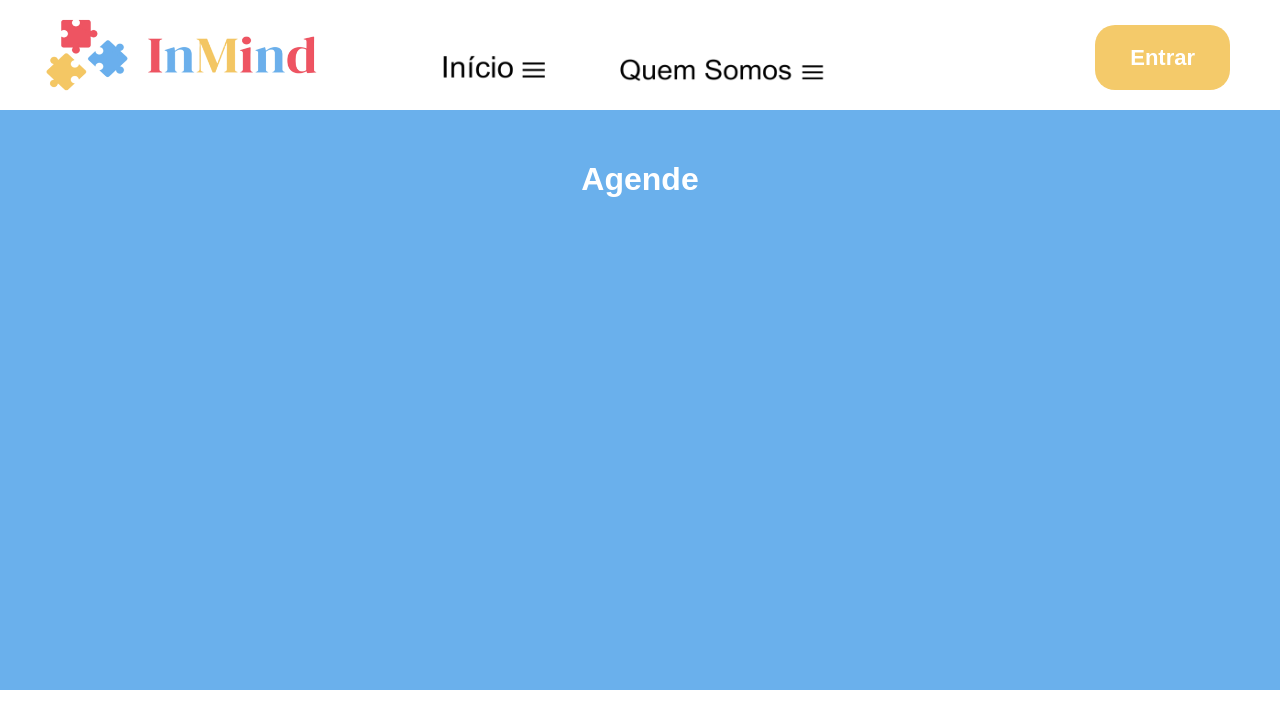
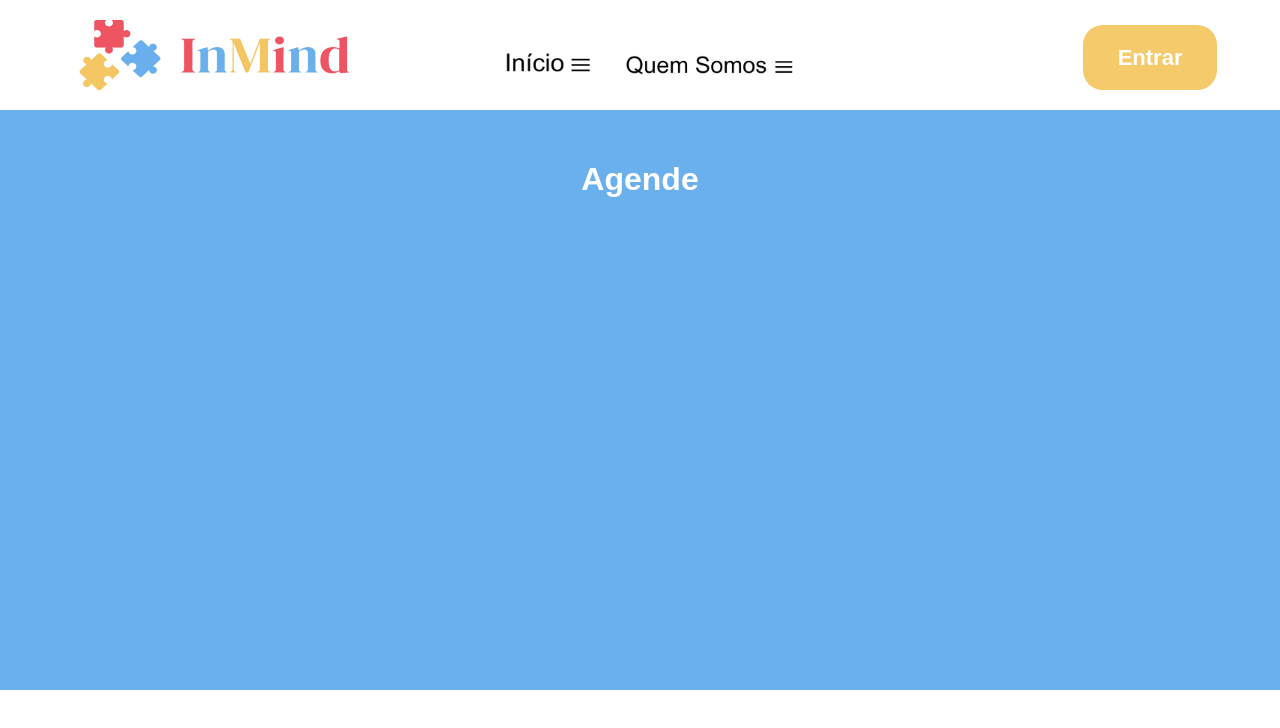
Before and after one commit to Raekwon-Onirele/inmind, a React (Create React App) app: page / in a window 1280 px wide. Shown: the top 728 px of the page. Built offline with nearby package versions, Linux system fonts and the light colour scheme.

Commit message:
Alterações nos Botões

```diff
--- a/src/pages/Home.css
+++ b/src/pages/Home.css
@@ -1,5 +1,6 @@
 .nav-bar {
   display: flex;
+  justify-content: space-around;
   position: fixed;
   top: 0;
   left: 0;
@@ -11,118 +12,13 @@
 
 .imgInMind {
   margin-top: -50px;
-  margin-left: -10px;
+  margin-left: -120px;
   width: 400px;
   height: 210px;
 }
 
-.menu {
-  display: flex;
-  margin: 10px auto auto 0px;
-}
-
-.menuButtonInicio {
-  display: flex;
-  cursor: pointer;
-  z-index: 10;
-  font-size: x-large;
-}
-
-.menu-dropdown-inicio {
-  position: absolute;
-  width: 300px;
-  margin: 80px 0px 0px 50px;
-  background-color: #f4cb6ab7;
-  box-shadow: 0px 4px 5px rgba(0, 0, 0, 0.1);
-  max-height: 0;
-  overflow: hidden;
-  transition: max-height 0.3s ease-in-out;
-}
-
-.menu-dropdown-inicio.open{
-  max-height: 100px;
-}
-
-.menu-dropdown-inicio ul {
-  list-style: none;
-  padding: 0;
-  margin: 0px;
-}
-
-.menu-dropdown-inicio li a{
-  display: flex;
-  padding: 10px 10px;
-  text-decoration: none;
-  color: white;
-  font-size: large;
-
-}
-
-.menu-dropdown-inicio li a:hover {
-  background-color: #f4cb6acb;
-}
-
-.menuButtonQuemSomos {
-  display: flex;
-  cursor: pointer;
-  z-index: 10;
-  font-size: x-large;
-}
-
-.menu-dropdown-quem-somos {
-  position: absolute;
-  width: 300px;
-  margin: 80px 0px 0px 230px;
-  background-color: #f4cb6ab7;
-  box-shadow: 0px 4px 5px rgba(0, 0, 0, 0.1);
-  max-height: 0;
-  overflow: hidden;
-  transition: max-height 0.3s ease-in-out;
-}
-
-.menu-dropdown-quem-somos.open{
-  max-height: 100px;
-}
-
-.menu-dropdown-quem-somos ul {
-  list-style: none;
-  padding: 0;
-  margin: 0px;
-}
-
-.menu-dropdown-quem-somos li a{
-  display: flex;
-  padding: 10px 10px;
-  text-decoration: none;
-  color: white;
-  font-size: large;
-
-}
-
-.menu-dropdown-quem-somos li a:hover {
-  background-color: #f4cb6acb;
-}
-
-
-.textMenu {
-  text-decoration: none;
-  color: black;
-  font-size: 22px;
-  font-weight: 500;
-}
-
-.imgInicioHome {
-  width: 220px;
-  height: 120px;
-}
-
-.imgInicioArrow {
-  width: 220px;
-  height: 120px;
-}
-
 .buttonEnter{
-    margin: 45px 50px 0px 0px;
+    margin: 45px -80px 0px 0px;
 }
 
 .body {
--- a/src/pages/Home.jsx
+++ b/src/pages/Home.jsx
@@ -1,29 +1,10 @@
 import React, { useState } from "react";
 import imgInMind from "../assets/InMind_page-0001.png";
-import imgInicioArrow from "../assets/logo-inicio-seta.png";
-import imgInicioHome from "../assets/logo-inicio-hamburguer.png";
-import imgQuemSomosArrow from "../assets/logo-quemsomos-arrow.png";
-import imgQuemSomosHome from "../assets/logo-quemsomos-home.png";
+import ButtonsHome from "./buttons-home/ButtonsHome";
 import ButtonEnter from "../components/ButtonEnter";
 import styles from "./Home.css";
 
 const Home = () => {
-  {
-    /* Função para do Menu Início */
-  }
-  const [isOpenInicio, setIsOpenInicio] = useState(false);
-  const ToggleMenuInicio = () => {
-    setIsOpenInicio(!isOpenInicio);
-  };
-
-  {
-    /* Função para do Menu Quem Somos */
-  }
-  const [isOpenQuemSomos, setIsOpenQuemSomos] = useState(false);
-  const ToggleMenuQuemSomos = () => {
-    setIsOpenQuemSomos(!isOpenQuemSomos);
-  };
-
   return (
     <div>
       {/* Nav-Bar da página */}
@@ -31,67 +12,8 @@ const Home = () => {
         {/* Logo da marca no Nav-bar */}
         <img src={imgInMind} alt="Foto da logo" className="imgInMind" />
 
-        {/* Barra menu Início e Quem Somos */}
-        <div className="menu">
-          {/* Menu Início */}
-          <div className="menuButtonInicio" onClick={ToggleMenuInicio}>
-            {isOpenInicio ? (
-              <img
-                src={imgInicioArrow}
-                alt="logo inicio seta"
-                className="imgInicioArrow"
-              />
-            ) : (
-              <img
-                src={imgInicioHome}
-                alt="logo inicio home"
-                className="imgInicioHome"
-              />
-            )}
-          </div>
-          <div className={`menu-dropdown-inicio ${isOpenInicio ? "open" : ""}`}>
-            <ul>
-              <li>
-                <a href="a">Agende Sua Consulta</a>
-              </li>
-              <li>
-                <a href="a">Nosso Whatsapp</a>
-              </li>
-            </ul>
-          </div>
+        <ButtonsHome />
 
-          {/* Menu Quem Somos */}
-
-          <div className="menuButtonQuemSomos" onClick={ToggleMenuQuemSomos}>
-            {isOpenQuemSomos ? (
-              <img
-                src={imgQuemSomosArrow}
-                alt="logo inicio seta"
-                className="imgInicioArrow"
-              />
-            ) : (
-              <img
-                src={imgQuemSomosHome}
-                alt="logo inicio home"
-                className="imgInicioHome"
-              />
-            )}
-          </div>
-          <div
-            className={`menu-dropdown-quem-somos ${
-              isOpenQuemSomos ? "open" : ""
-            }`}
-          >
-            <ul>
-              <li>
-                <a href="a">Quem Somos</a>
-              </li>
-              <li>
-                <a href="a">Missão, Valores, Abordagem</a>
-              </li>
-            </ul>
-          </div>
-        </div>
         <ButtonEnter className="buttonEnter" />
       </nav>
       {/* Nav-Bar da página */}
--- /dev/null
+++ b/src/pages/buttons-home/ButtonsHome.css
@@ -0,0 +1,10 @@
+.buttonsMenu {
+    display: flex;
+    margin: 15px 0px 0px -220px;
+}
+
+.imgInicioArrow, .imgInicioHome {
+    width: 180px;
+    height: 100px;
+    margin-left: -25px;
+}
--- /dev/null
+++ b/src/pages/buttons-home/ButtonsHome.jsx
@@ -0,0 +1,33 @@
+import React, { useState } from "react";
+import ButtonInicio from "./buttons/MenuInicio";
+import ButtonQuemSomos from "./buttons/MenuQuemSomos";
+import styles from "./ButtonsHome.css"
+
+const ButtonInicioA = "Button-Inicio";
+const ButtonQuemSomosB = "Button-QuemSomos";
+const Nenhum = null;
+
+const ButtonsHome = () => {
+  const [menuAberto, setMenuAberto] = useState(Nenhum);
+  const toggleMenu = (menuId) => {
+    setMenuAberto(menuAberto === menuId ? Nenhum : menuId);
+  }
+
+  return (
+    <div className="buttonsMenu">
+      <ButtonInicio
+        menuId = {ButtonInicioA}
+        isOpen = {menuAberto === ButtonInicioA}
+        onToggle = {toggleMenu}
+      />
+      <ButtonQuemSomos
+        menuId = {ButtonQuemSomosB}
+        isOpen = {menuAberto === ButtonQuemSomosB}
+        onToggle = {toggleMenu}
+      />
+    </div>
+  )
+
+};
+
+export default ButtonsHome;
--- a/src/components/MenuQuemSomos.css
+++ b/src/pages/buttons-home/buttons/MenuInicio.css
@@ -1,14 +1,14 @@
-.menuButtonQuemSomos {
-  display: flex;
+
+.menuButtonInicio {
   cursor: pointer;
   z-index: 10;
   font-size: x-large;
 }
 
-.menu-dropdown-quem-somos {
+.menu-dropdown-inicio {
   position: absolute;
   width: 300px;
-  margin: 80px 0px 0px 230px;
+  margin: -25px 0px 0px 15px;
   background-color: #f4cb6ab7;
   box-shadow: 0px 4px 5px rgba(0, 0, 0, 0.1);
   max-height: 0;
@@ -16,17 +16,17 @@
   transition: max-height 0.3s ease-in-out;
 }
 
-.menu-dropdown-quem-somos.open{
+.menu-dropdown-inicio.open{
   max-height: 100px;
 }
 
-.menu-dropdown-quem-somos ul {
+.menu-dropdown-inicio ul {
   list-style: none;
   padding: 0;
   margin: 0px;
 }
 
-.menu-dropdown-quem-somos li a{
+.menu-dropdown-inicio li a{
   display: flex;
   padding: 10px 10px;
   text-decoration: none;
@@ -35,6 +35,6 @@
 
 }
 
-.menu-dropdown-quem-somos li a:hover {
+.menu-dropdown-inicio li a:hover {
   background-color: #f4cb6acb;
 }
--- a/src/components/MenuInicio.jsx
+++ b/src/pages/buttons-home/buttons/MenuInicio.jsx
@@ -1,17 +1,21 @@
-const MenuInicio = () => {
+import React from 'react'
+import imgInicioArrow from '../../../assets/logo-inicio-seta.png'
+import imgInicioHome from '../../../assets/logo-inicio-hamburguer.png'
+import styles from "./MenuInicio.css";
+
+const MenuInicio = ({ menuId, isOpen, onToggle}) => {
   {
     /* Função para do Menu Início */
   }
-  const [isOpenInicio, setIsOpenInicio] = useState(false);
-  const ToggleMenuInicio = () => {
-    setIsOpenInicio(!isOpenInicio);
+  const handleClick = () => {
+    onToggle(menuId);
   };
 
   return (
     <div>
       {/* Menu Início */}
-      <div className="menuButtonInicio" onClick={ToggleMenuInicio}>
-        {isOpenInicio ? (
+      <div className="menuButtonInicio" onClick={handleClick}>
+        {isOpen ? (
           <img
             src={imgInicioArrow}
             alt="logo inicio seta"
@@ -25,7 +29,7 @@ const MenuInicio = () => {
           />
         )}
       </div>
-      <div className={`menu-dropdown-inicio ${isOpenInicio ? "open" : ""}`}>
+      <div className={`menu-dropdown-inicio ${isOpen ? "open" : ""}`}>
         <ul>
           <li>
             <a href="a">Agende Sua Consulta</a>
--- a/src/components/MenuInicio.css
+++ b/src/pages/buttons-home/buttons/MenuQuemSomos.css
@@ -1,14 +1,14 @@
-.menuButtonInicio {
+.menuButtonQuemSomos {
   display: flex;
   cursor: pointer;
   z-index: 10;
   font-size: x-large;
 }
 
-.menu-dropdown-inicio {
+.menu-dropdown-quem-somos {
   position: absolute;
   width: 300px;
-  margin: 80px 0px 0px 50px;
+  margin: -20px 0px 0px -13px;
   background-color: #f4cb6ab7;
   box-shadow: 0px 4px 5px rgba(0, 0, 0, 0.1);
   max-height: 0;
@@ -16,17 +16,17 @@
   transition: max-height 0.3s ease-in-out;
 }
 
-.menu-dropdown-inicio.open{
+.menu-dropdown-quem-somos.open{
   max-height: 100px;
 }
 
-.menu-dropdown-inicio ul {
+.menu-dropdown-quem-somos ul {
   list-style: none;
   padding: 0;
   margin: 0px;
 }
 
-.menu-dropdown-inicio li a{
+.menu-dropdown-quem-somos li a{
   display: flex;
   padding: 10px 10px;
   text-decoration: none;
@@ -35,6 +35,6 @@
 
 }
 
-.menu-dropdown-inicio li a:hover {
+.menu-dropdown-quem-somos li a:hover {
   background-color: #f4cb6acb;
 }
--- a/src/components/MenuQuemSomos.jsx
+++ b/src/pages/buttons-home/buttons/MenuQuemSomos.jsx
@@ -1,16 +1,19 @@
-const MenuQuemSomos = () => {
+import styles from "./MenuQuemSomos.css"
+import imgQuemSomosArrow from "../../../assets/logo-quemsomos-arrow.png";
+import imgQuemSomosHome from "../../../assets/logo-quemsomos-home.png";
+
+const MenuQuemSomos = ({ menuId, isOpen, onToggle}) => {
   {
     /* Função para do Menu Quem Somos */
   }
-  const [isOpenQuemSomos, setIsOpenQuemSomos] = useState(false);
-  const ToggleMenuQuemSomos = () => {
-    setIsOpenQuemSomos(!isOpenQuemSomos);
+  const handleClick = () => {
+    onToggle(menuId);
   };
 
   return (
     <div>
-      <div className="menuButtonQuemSomos" onClick={ToggleMenuQuemSomos}>
-        {isOpenQuemSomos ? (
+      <div className="menuButtonQuemSomos" onClick={handleClick}>
+        {isOpen ? (
           <img
             src={imgQuemSomosArrow}
             alt="logo inicio seta"
@@ -24,7 +27,7 @@ const MenuQuemSomos = () => {
           />
         )}
       </div>
-      <div className={`menu-dropdown-quem-somos ${isOpenQuemSomos ? "open" : ""}`}>
+      <div className={`menu-dropdown-quem-somos ${isOpen ? "open" : ""}`}>
         <ul>
           <li>
             <a href="a">Quem Somos</a>
```
